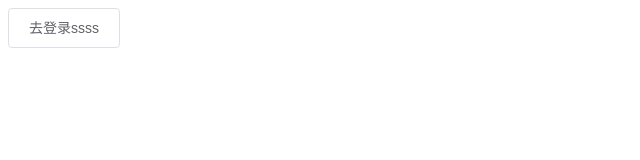
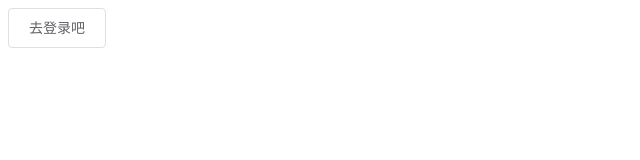
Before and after one commit to yusgboy/element-test, a Vue app: page / in a window 1280 px wide. Shown: the top 160 px of the page, without its empty margins (0-640 px from the left). Built offline with nearby package versions, Linux system fonts and the light colour scheme.

Commit message:
#second 第二次提交

```diff
--- a/src/views/Home.vue
+++ b/src/views/Home.vue
@@ -6,7 +6,7 @@
           $router.push({ name: 'login', query: { id: 1 } });
         }
       "
-      >去登录ssss</el-button
+      >去登录吧</el-button
     >
   </div>
 </template>
```
